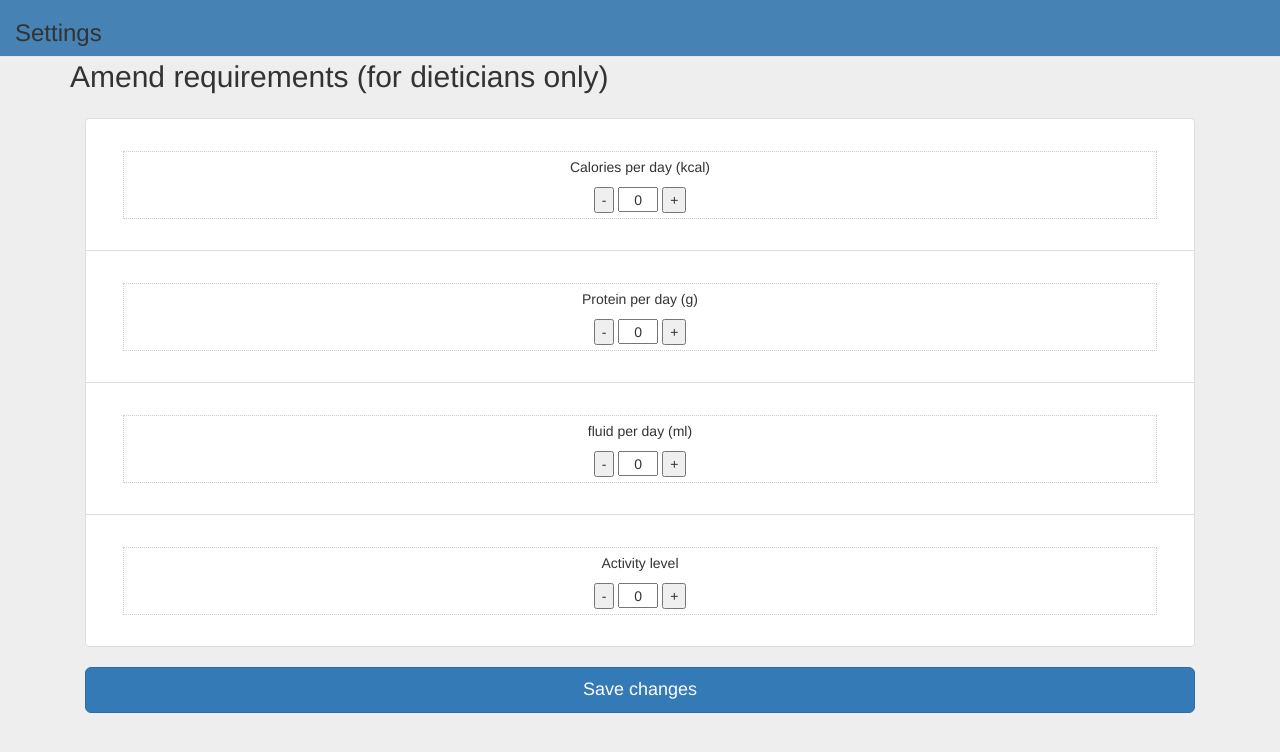
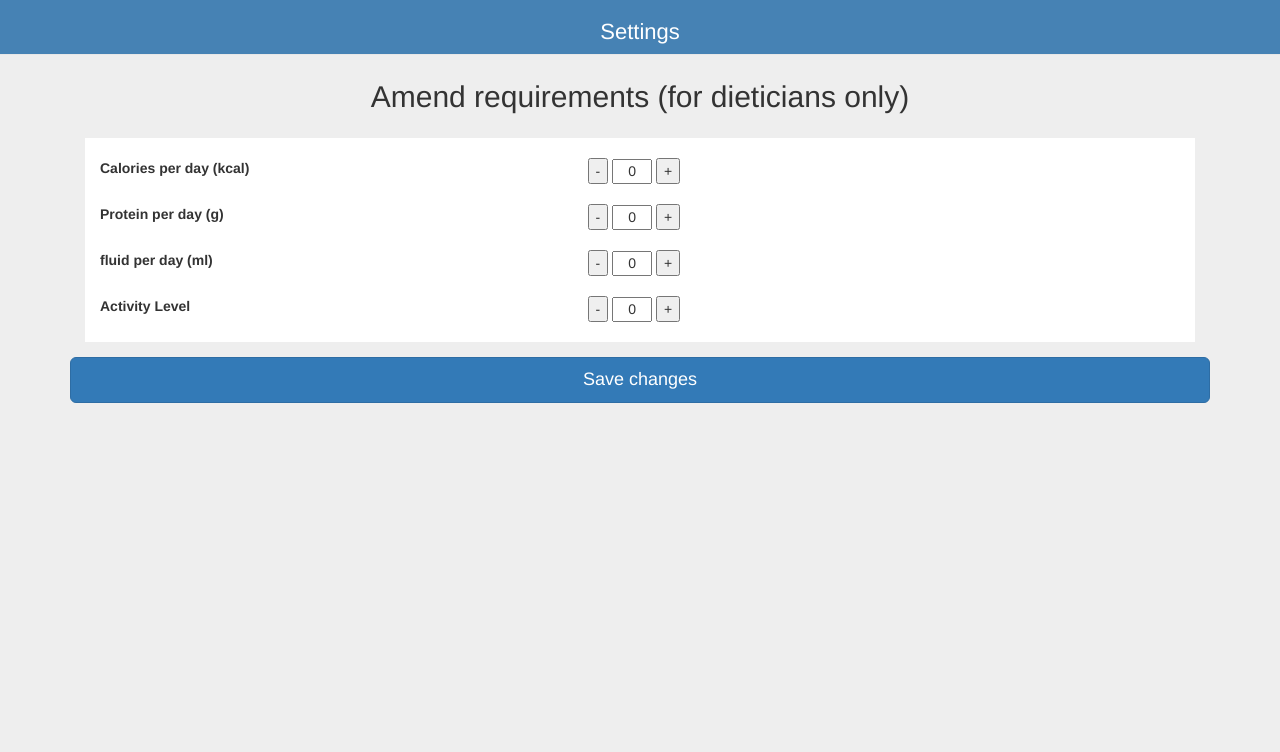
Before and after one commit to maodayezheng/nhs-nutrition-diary, a PHP site: page /settings.html in a window 1280 px wide. Shown: the top 752 px of the page. Run offline with PHP 8.4, Linux system fonts and the light colour scheme.

Commit message:
Settings

```diff
--- a/nhs-nutrition-diary/WebContent/css/standardPage.css
+++ b/nhs-nutrition-diary/WebContent/css/standardPage.css
@@ -269,3 +269,7 @@
 .dropButton{
 	width:500px;
 }
+
+.whiteBackground{
+	background-color:white;
+}
--- a/nhs-nutrition-diary/WebContent/settings.html
+++ b/nhs-nutrition-diary/WebContent/settings.html
@@ -6,6 +6,7 @@
     	<meta name="viewport" content="width=device-width, initial-scale=1">
 		<link href="lib/bootstrap/bootstrap.min.css" rel="stylesheet">
   		<link href="css/standardPage.css" rel="stylesheet">
+  		<link href="css/weight.css" rel="stylesheet">
 		<script src="lib/jquery/jquery-2.1.1.min.js"></script>
 		<script src="lib/bootstrap/bootstrap.min.js"></script>
 		<script src="scripts/incrementButton.js"></script>
@@ -21,50 +22,65 @@
   			</div>
 		</nav>
 
+
     	<div class="container">
-			<h2>Amend requirements (for dieticians only)</h2>
+			<h2 style="text-align:center">Amend requirements (for dieticians only)</h2>
 			<div class="panel-body">
-				<ul class="list-group">
-					<li class="list-group-item">
 
-    <form id='myform' method='POST' action='#'>
-  		<span><p id="requirementsText">Calories per day (kcal)</p>
+			    	<div class="whiteBackground"><br>
+
+			<div class="container">
+				  <div class="row">
+						<label class="col-sm-5">Calories per day (kcal)</label>
+						<div class="col-sm-2">
 						<input type='button' value='-' class='qtyMinusCal' field='quantity' />
 						<input type='text' name='quantity' id="cals" value='0' class='qty' />
    						<input type='button' value='+' class='qtyPlusCal' field='quantity' /></span>
-</form>
 
-					</li>
-					<li class="list-group-item">
+						</div>
+				  </div>
+			</div><br>
 
-    <form id='myform' method='POST' action='#'>
-  		<span><p id="requirementsText">Protein per day (g)</p>
+						<div class="container">
+				  <div class="row">
+						<label class="col-sm-5">Protein per day (g)</label>
+						<div class="col-sm-2">
 						<input type='button' value='-' class='qtyMinusProt' field='quantity' />
 						<input type='text' name='quantity' id="protein" value='0' class='qty' />
    						<input type='button' value='+' class='qtyPlusProt' field='quantity' /></span>
-</form>
-					</li>
-					<li class="list-group-item">
 
-	<form id='myform' method='POST' action='#'>
-		<span><p id="requirementsText">fluid per day (ml)</p>
+						</div>
+				  </div>
+			</div><br>
+						<div class="container">
+				  <div class="row">
+						<label class="col-sm-5">fluid per day (ml)</label>
+						<div class="col-sm-2">
 						<input type='button' value='-' class='qtyMinusFluid' field='quantity' />
 						<input type='text' name='quantity' id="fluid" value='0' class='qty' />
    						<input type='button' value='+' class='qtyPlusFluid' field='quantity' /></span>
-</form>
-  					</li>
-					<li class="list-group-item">
 
-	<form id='myform' method='POST' action='#'>
-		<span><p id="requirementsText">Activity level </p>
+						</div>
+				  </div>
+			</div><br>
+
+						<div class="container">
+				  <div class="row">
+						<label class="col-sm-5">Activity Level</label>
+						<div class="col-sm-2">
 						<input type='button' value='-' class='qtyMinusActivity' field='quantity' />
 						<input type='text' name='quantity' id="activity" value='0' class='qty' />
    						<input type='button' value='+' class='qtyPlusActivity' field='quantity' /></span>
-</form>
-					</li>
-				</ul>
+
+						</div>
+				  </div>
+			</div><br>
+			</div>		</div>
+
+
+
      			<button class="btn btn-lg btn-primary btn-block" type="submit">Save changes</button>
 			</div>
-		</div>
+
 	</body>
 </html>
```
Lines whose indentation alone changed are shown as unchanged.
